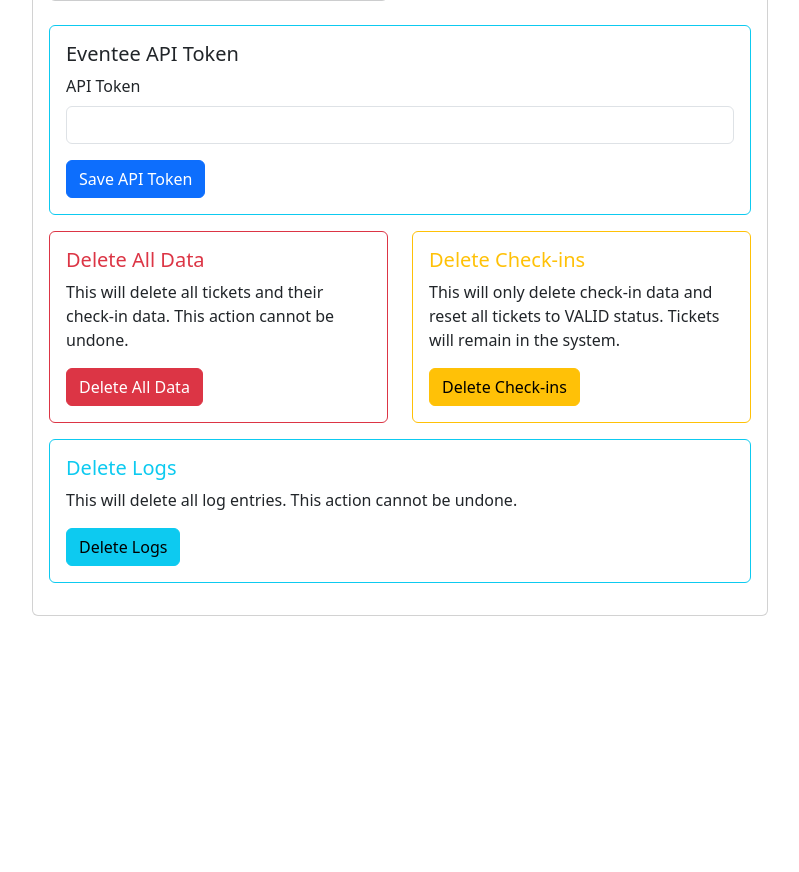
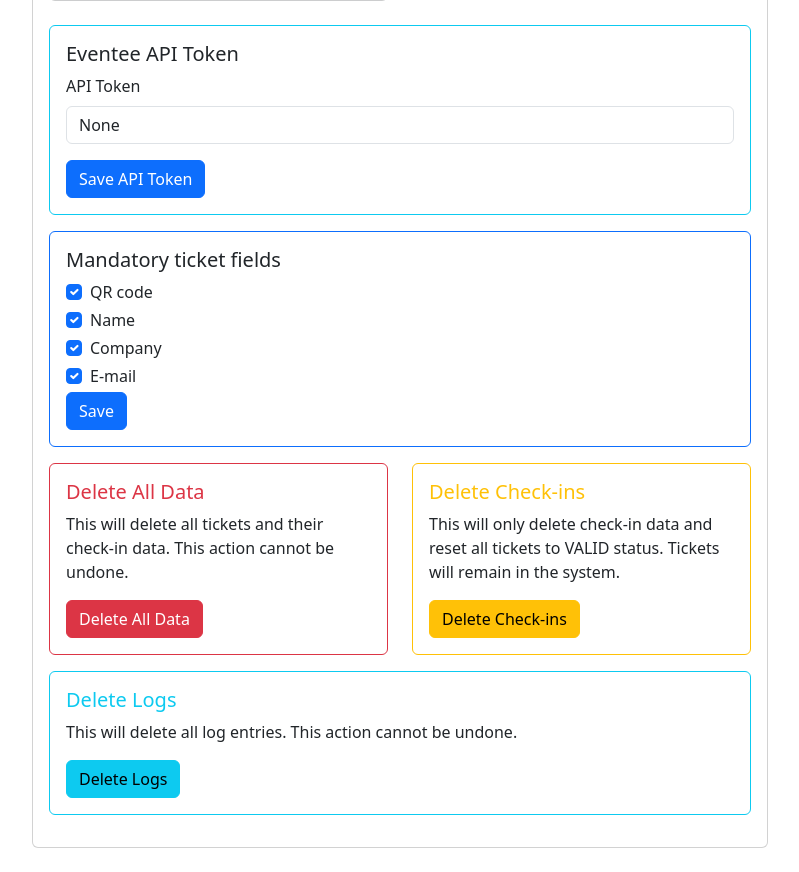
Before and after one commit to kalus-msic/TicketBadgeManager, a Django app: page /settings/ in a window 1280 px wide. Shown: the part 375-1247 px from the top of the page, without its empty margins (240-1039 px from the left). Before the commit the page ends 991 px from the top, so only its background shows below. Run offline with Django 5.2, Linux system fonts and the light colour scheme; data comes from the database, SQL or seed files in the repository; data that the repository does not hold is empty; some libraries are stand-ins or nearby versions.

Commit message:
Add required ticket fields configuration to settings UI (manual only, import unimplemented)

```diff
--- a/tickets/templates/tickets/settings.html
+++ b/tickets/templates/tickets/settings.html
@@ -1,3 +1,4 @@
+
 {% extends 'base.html' %}
 
 {% block content %}
@@ -48,6 +49,33 @@
                                             <input type="text" class="form-control" id="api_token" name="api_token" value="{{ eventee_token }}">
                                         </div>
                                         <button type="submit" class="btn btn-primary">Save API Token</button>
+                                    </form>
+                                </div>
+                            </div>
+                        </div>
+                    </div>
+
+                    <!-- Mandatory ticket fields -->
+                    <div class="row">
+                        <div class="col-md-12 mb-3">
+                            <div class="card border-primary">
+                                <div class="card-body">
+                                    <h5 class="card-title">Mandatory ticket fields</h5>
+                                    <form method="post" action="{% url 'tickets:update_required_fields' %}">
+                                        {% csrf_token %}
+                                        {% for fname, flabel in field_choices %}
+                                        <div class="form-check mb-1">
+                                            <input class="form-check-input" type="checkbox"
+                                                   id="req_{{ fname }}"
+                                                   name="required_fields"
+                                                   value="{{ fname }}"
+                                                   {% if fname in eventee_settings.required_ticket_fields %}checked{% endif %}>
+                                            <label class="form-check-label" for="req_{{ fname }}">
+                                                {{ flabel }}
+                                            </label>
+                                        </div>
+                                        {% endfor %}
+                                        <button type="submit" class="btn btn-primary">Save</button>
                                     </form>
                                 </div>
                             </div>
@@ -195,26 +223,27 @@
         </div>
     </div>
 </div>
+
 <script>
     document.addEventListener("DOMContentLoaded", function() {
         document.getElementById("checkServerBtn").addEventListener("click", function() {
             let statusDiv = document.getElementById("serverStatus");
             statusDiv.innerHTML = "<p>⏳ Ověřuji dostupnost...</p>";
 
-            fetch("{% url 'tickets:check_server_status' %}")  // Django URL pro ověření serveru
+            fetch("{% url 'tickets:check_server_status' %}")
             .then(response => response.json())
             .then(data => {
-                statusDiv.innerHTML = "";  // Vyčistíme předchozí zprávy
+                statusDiv.innerHTML = "";
 
                 if (data.port_open) {
                     statusDiv.innerHTML += `<p class='text-success'>✅ Aplikace běží na portu: <strong>${data.port}</strong></p>`;
                 } else {
                     statusDiv.innerHTML += "<p class='text-danger'>❌ Aplikace NEBĚŽÍ na žádném portu!</p>";
-                    return;  // Pokud nefunguje, nemá smysl dál testovat přístupnost
+                    return;
                 }
 
                 if (data.accessible) {
-                    statusDiv.innerHTML += `<p class='text-success'>✅ Aplikace je přístupná v síti na adrese: <strong>https://${data.local_ip}:${data.port}</strong></p>`;
+                    statusDiv.innerHTML += `<p class='text-success'>✅ Aplikace je přístupná v síti na adrese: <strong>https://${data.local_ip}:{data.port}</strong></p>`;
                 } else {
                     statusDiv.innerHTML += "<p class='text-warning'>⚠️ Aplikace není přístupná z jiných zařízení!</p>";
                     statusDiv.innerHTML += "<p class='text-info'>ℹ️ Zkontrolujte firewall případně settings.py (allowed hosts).</p>";
@@ -225,7 +254,6 @@
             });
         });
     });
-    </script>
-
+</script>
 
 {% endblock %}
--- a/tickets/urls.py
+++ b/tickets/urls.py
@@ -36,6 +36,8 @@ urlpatterns = [
     path('logs/', views.ticket_log_list, name='ticket_log_list'),
     path('delete_logs/', views.delete_logs, name='delete_logs'),
     path('check-server/', views.check_server_status, name='check_server_status'),
+    path("settings/required-fields", views.update_required_fields, name="update_required_fields"),
+
 
 
 ]
--- a/tickets/views.py
+++ b/tickets/views.py
@@ -19,10 +19,8 @@ import requests
 import unicodedata
 import socket
 
-
-
 # Import modelů a formulářů
-from .models import Ticket, CheckIn, Log, EventeeSettings
+from .models import Ticket, CheckIn, Log, EventeeSettings,DEFAULT_REQUIRED_TICKET_FIELDS
 from .forms import CsvImportForm, TicketForm
 
 if platform.system() == "Windows":
@@ -400,25 +398,42 @@ def check_server_status(request):
     })
 
 def settings(request):
-    from .models import Ticket, CheckIn, Log, EventeeSettings
+    """Render application settings page."""
+    ticket_count  = Ticket.objects.count()
+    checkin_count = CheckIn.objects.count()
+    logs_count    = Log.objects.count()
 
-    ticket_count = Ticket.objects.count()
-    checkin_count = CheckIn.objects.count()
-    logs_count = Log.objects.count()
-    eventee_setting = EventeeSettings.objects.first()
+    eventee_settings, created = EventeeSettings.objects.get_or_create(
+        id=1,
+        defaults={"required_ticket_fields": DEFAULT_REQUIRED_TICKET_FIELDS}
+    )
+
+    # globální "singleton" nastavení
+    eventee_settings = EventeeSettings.objects.first()
+
+    # seznam voleb pro checkboxy (labely držíme na jednom místě)
+    field_choices = [
+        ('qr_code', 'QR code'),
+        ('name', 'Name'),
+        ('company_name', 'Company'),
+        ('email', 'E-mail'),
+    ]
 
     local_ip = get_local_ip()
-    port = request.get_port()
+    port     = request.get_port()
 
     context = {
-        'ticket_count': ticket_count,
-        'checkin_count': checkin_count,
-        'logs_count': logs_count,
-        'eventee_token': eventee_setting.api_token if eventee_setting else "",
-        'local_ip': local_ip,
-        'port': port,
+        "ticket_count":   ticket_count,
+        "checkin_count":  checkin_count,
+        "logs_count":     logs_count,
+        "eventee_token":  eventee_settings.api_token if eventee_settings else "",
+        "eventee_settings": eventee_settings,
+        "field_choices":  field_choices,
+        "local_ip":       local_ip,
+        "port":           port,
     }
-    return render(request, 'tickets/settings.html', context)
+    return render(request, "tickets/settings.html", context)
+
 
 
 def delete_all_data(request):
@@ -819,77 +834,91 @@ def get_text_size(text, font):
     heights = [font.getmetrics()[0] + font.getmetrics()[1] for line in lines]
     return max(widths), sum(heights)
 
-def create_label_image(name, company_name=None, QR=None, printer_queue="1", ticket_obj=None):
+def create_label_image(name, company_name=None, QR=None,
+                       printer_queue="1", ticket_obj=None):
+    """
+    Vytvoří PNG se jménem (a volitelně firmou) otočeným pro tisk štítku
+    a pošle jej na TSC tiskárnu (fronta 1 / 2).
+    """
+
     base_dir = os.path.dirname(__file__)
-    font_name_path = os.path.join(base_dir, 'fonts', 'MontserratBold700.ttf')
-    font_company_path = os.path.join(base_dir, 'fonts', 'MontserratSemiBold600.ttf')
+    font_name_path    = os.path.join(base_dir, "fonts", "MontserratBold700.ttf")
+    font_company_path = os.path.join(base_dir, "fonts", "MontserratSemiBold600.ttf")
 
-    # Ověříme existenci fontů
-    if not os.path.exists(font_name_path) or (company_name and not os.path.exists(font_company_path)):
-        err_msg = f"Chybí fonty. Očekávány cesty: {font_name_path} a {font_company_path}"
-        print(err_msg)
-        Log.objects.create(ticket=ticket_obj, event_type='ERROR', message=err_msg)
+    # --- 1. Kontrola existence fontů -----------------------------------------
+    if not os.path.exists(font_name_path) or \
+       (company_name and not os.path.exists(font_company_path)):
+        err = (f"Chybí fonty: {font_name_path}"
+               f"{' nebo ' + font_company_path if company_name else ''}")
+        Log.objects.create(ticket=ticket_obj, event_type="ERROR", message=err)
         return
 
+    # --- 2. Načtení fontů (firma jen pokud je potřeba) -----------------------
     font_size = 250
     try:
         font_name = ImageFont.truetype(font_name_path, font_size)
-        font_company = ImageFont.truetype(font_company_path, int(font_size * 0.70))
+        font_company = None
+        if company_name:
+            font_company = ImageFont.truetype(font_company_path,
+                                              int(font_size * 0.70))
     except Exception as e:
-        err_msg = f"Chyba při načítání fontů: {e}"
-        print(err_msg)
-        Log.objects.create(ticket=ticket_obj, event_type='ERROR', message=err_msg)
+        Log.objects.create(ticket=ticket_obj, event_type="ERROR",
+                           message=f"Chyba načítání fontu: {e}")
         return
 
-    img = Image.new('L', (946, 572), color='white')
-    d = ImageDraw.Draw(img)
-    wrapped_name = textwrap.wrap(name, width=18)
-    wrapped_company_name = textwrap.wrap(company_name, width=20) if company_name else []
-    name_width, name_height = get_text_size('\n'.join(wrapped_name), font_name)
-    company_width, company_height = get_text_size('\n'.join(wrapped_company_name), font_company) if company_name else (0, 0)
+    # --- 3. Příprava plátna a textů ------------------------------------------
+    img   = Image.new("L", (946, 572), "white")  # 200 DPI → cca 40×80 mm
+    draw  = ImageDraw.Draw(img)
     margin = 30
-    while name_width > img.width - 2 * margin or company_width > img.width - 2 * margin or name_height + company_height > img.height - 2 * margin:
+
+    wrap_name    = textwrap.wrap(name,          width=18)
+    wrap_company = textwrap.wrap(company_name,  width=20) if company_name else []
+
+    def txt_size(lines, font):
+        return get_text_size("\n".join(lines), font)
+
+    name_w, name_h = txt_size(wrap_name, font_name)
+    comp_w, comp_h = (txt_size(wrap_company, font_company)
+                      if company_name else (0, 0))
+
+    # --- 4. Snižujeme font, dokud se oba bloky vejdou ------------------------
+    while (name_w > img.width - 2*margin or
+           comp_w  > img.width - 2*margin or
+           name_h + comp_h > img.height - 2*margin):
         font_size -= 1
-        try:
-            font_name = ImageFont.truetype(font_name_path, font_size)
-            font_company = ImageFont.truetype(font_company_path, int(font_size * 0.70))
-        except Exception as e:
-            err_msg = f"Chyba při úpravě velikosti fontu: {e}"
-            print(err_msg)
-            Log.objects.create(ticket=ticket_obj, event_type='ERROR', message=err_msg)
-            return
-        name_width, name_height = get_text_size('\n'.join(wrapped_name), font_name)
-        company_width, company_height = get_text_size('\n'.join(wrapped_company_name), font_company) if company_name else (0, 0)
+        font_name = ImageFont.truetype(font_name_path, font_size)
+        if company_name:
+            font_company = ImageFont.truetype(font_company_path,
+                                              int(font_size * 0.70))
+        name_w, name_h = txt_size(wrap_name,  font_name)
+        if company_name:
+            comp_w, comp_h = txt_size(wrap_company, font_company)
+
+    # --- 5. Výpočet pozice a vykreslení -------------------------------------
+    y = (img.height - (name_h + comp_h)) / 2
+    for line in wrap_name:
+        x = max((img.width - font_name.getlength(line)) / 2, margin)
+        draw.text((x, y), line, fill="black", font=font_name)
+        y += font_name.getmetrics()[0] + font_name.getmetrics()[1]
+
     if company_name:
-        name_y = (img.height - name_height - company_height) / 2
-    else:
-        name_y = (img.height - name_height) / 2
-    for line in wrapped_name:
-        line_width = font_name.getlength(line)
-        x = max((img.width - line_width) / 2, margin)
-        d.text((x, name_y), line, fill="black", font=font_name)
-        name_y += font_name.getmetrics()[0] + font_name.getmetrics()[1]
-    if company_name:
-        company_y = name_y
-        for line in wrapped_company_name:
-            line_width = font_company.getlength(line)
-            x = max((img.width - line_width) / 2, margin)
-            d.text((x, company_y), line, fill="black", font=font_company)
-            company_y += font_company.getmetrics()[0] + font_company.getmetrics()[1]
+        for line in wrap_company:
+            x = max((img.width - font_company.getlength(line)) / 2, margin)
+            draw.text((x, y), line, fill="black", font=font_company)
+            y += font_company.getmetrics()[0] + font_company.getmetrics()[1]
+
+    # --- 6. Otočení, uložení, tisk ------------------------------------------
     img = img.rotate(90, expand=True)
     try:
-        output_dir = os.path.join(base_dir, "image")
-        if not os.path.exists(output_dir):
-            os.makedirs(output_dir)
-        image_file = os.path.join(output_dir, f"{name}-{QR}.png")
-        img.save(image_file)
-        # Předáváme také ticket_obj dál pro logování chyb v tiskové funkci
-        printWin_TSC(image_file, printer_queue, ticket_obj)
+        out_dir = os.path.join(base_dir, "image")
+        os.makedirs(out_dir, exist_ok=True)
+        file_path = os.path.join(out_dir, f"{name}-{QR}.png")
+        img.save(file_path)
+        printWin_TSC(file_path, printer_queue, ticket_obj)
     except Exception as e:
-        err_msg = f"Chyba při ukládání obrázku nebo odesílání na tiskárnu: {e}"
-        print(err_msg)
-        Log.objects.create(ticket=ticket_obj, event_type='ERROR', message=err_msg)
-        return
+        Log.objects.create(ticket=ticket_obj, event_type="ERROR",
+                           message=f"Chyba při ukládání/tištění: {e}")
+
 
 def printWin_TSC(name, queueName, ticket_obj=None):
     if platform.system() != "Windows":
@@ -1030,6 +1059,25 @@ def update_eventee_token(request):
     messages.success(request, "Eventee API token updated.")
     return redirect('tickets:settings')
 
+@require_POST
+def update_required_fields(request):
+    es, _ = EventeeSettings.objects.get_or_create(id=1)
+    old = es.required_ticket_fields or []
+    new = request.POST.getlist("required_fields")
+
+    if set(old) != set(new):
+        es.required_ticket_fields = new
+        es.save()
+        Log.objects.create(
+            ticket=None,
+            event_type="SYSTEM",
+            message=f"Required ticket fields changed from {old} to {new}",
+        )
+        messages.success(request, "Required-field settings were updated.")
+    else:
+        messages.info(request, "No change detected.")
+    return redirect("tickets:settings")
+
 def normalize_text(text):
     """Odstraní diakritiku a převede text na malá písmena."""
     if not text:
```
Also changed, not shown: tickets/forms.py (+29 -7 lines), tickets/models.py (+9 -2 lines), tickets/migrations/0010_eventeesettings_required_ticket_fields.py (added), tickets/migrations/0011_alter_ticket_company_name.py (added), 1 other file.
